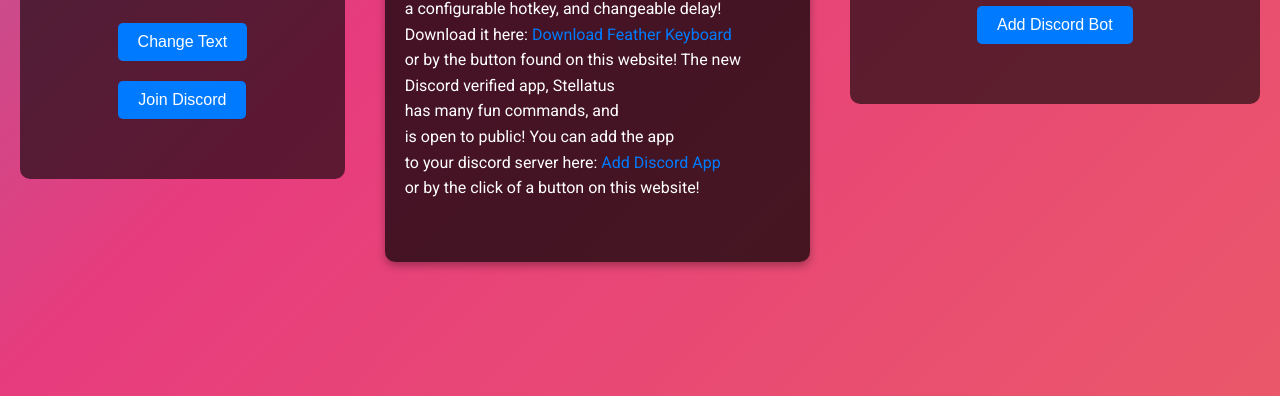
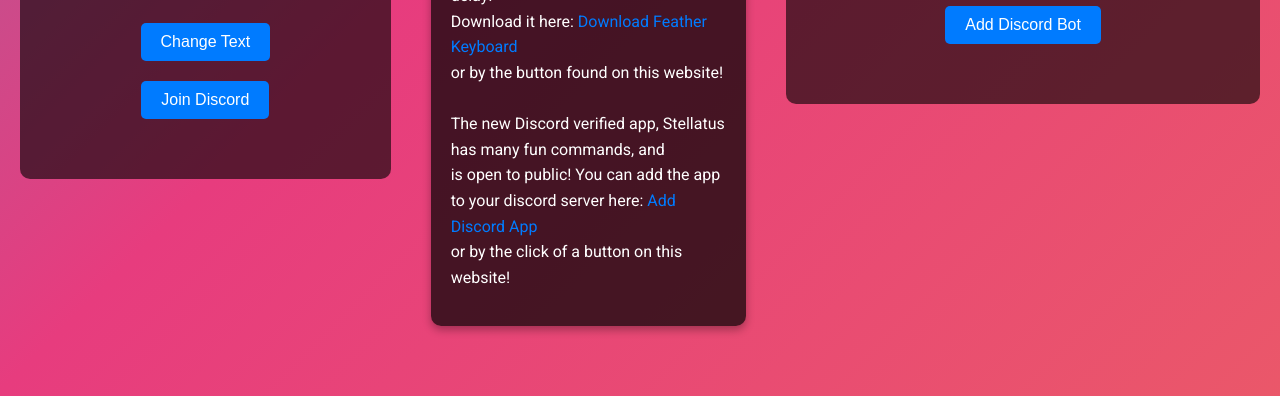
Before and after one commit to veghlacuska/Stellatus, a plain HTML site: page index.html in a window 1280 px wide. Shown: the part 404-800 px from the top of the page. Drawn offline with Linux system fonts and the light colour scheme.

Commit message:
Update index.html

```diff
--- a/index.html
+++ b/index.html
@@ -28,12 +28,12 @@
         you can set in the app. It also features<br>
         a configurable hotkey, and changeable delay!<br>
         Download it here: <a href="https://github.com/veghlacuska/featherpresser/archive/refs/heads/main.zip" target="_blank">Download Feather Keyboard</a><br>
-        or by the button found on this website!
+        or by the button found on this website!<br><br>
         The new Discord verified app, Stellatus<br>
         has many fun commands, and<br>
         is open to public! You can add the app<br>
         to your discord server here: <a href="https://discord.com/oauth2/authorize?client_id=1256264352093175899" target="_blank">Add Discord App</a><br>
-        or by the click of a button on this website!<br><br>
+        or by the click of a button on this website!<br>
     </p>
   </div>
 
```
